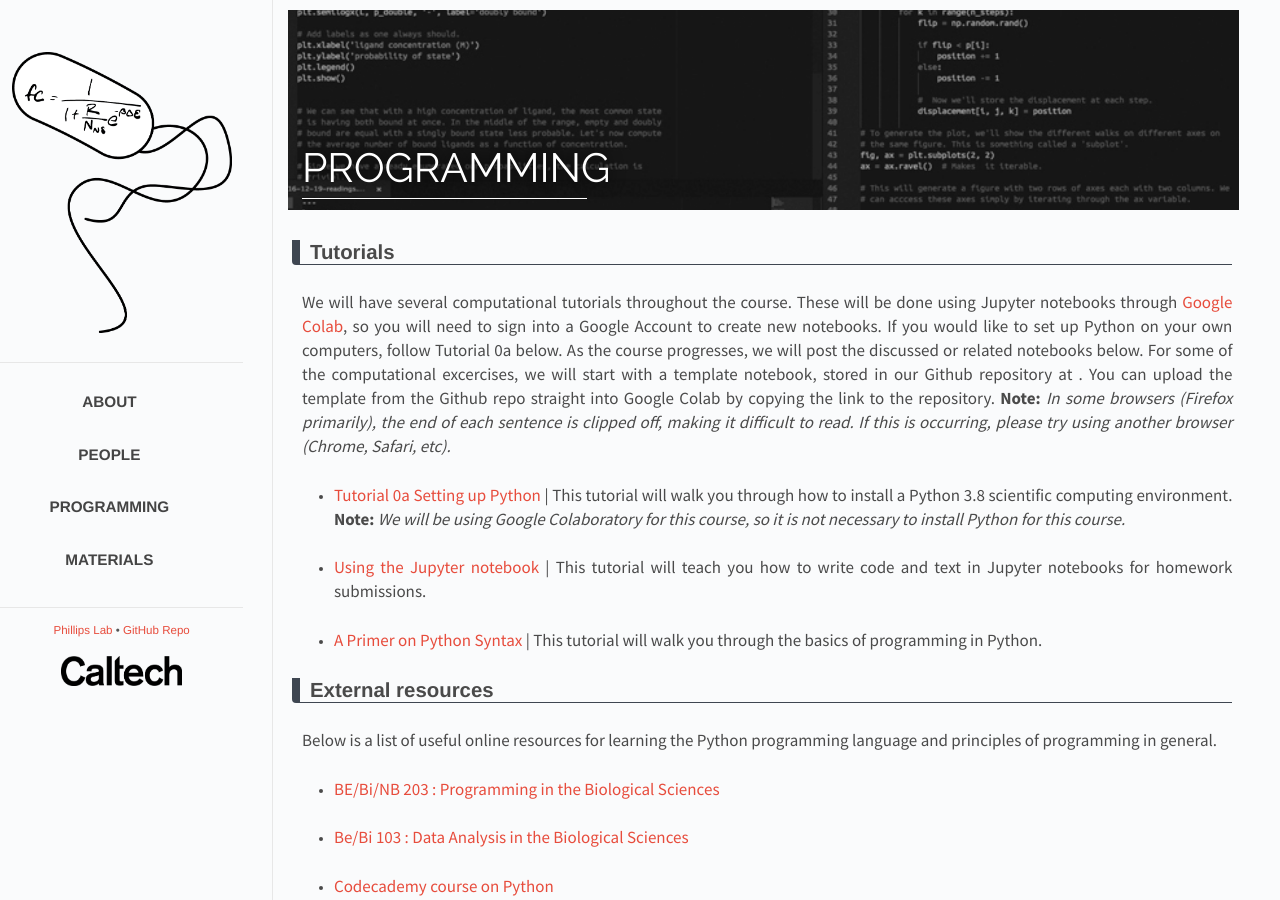
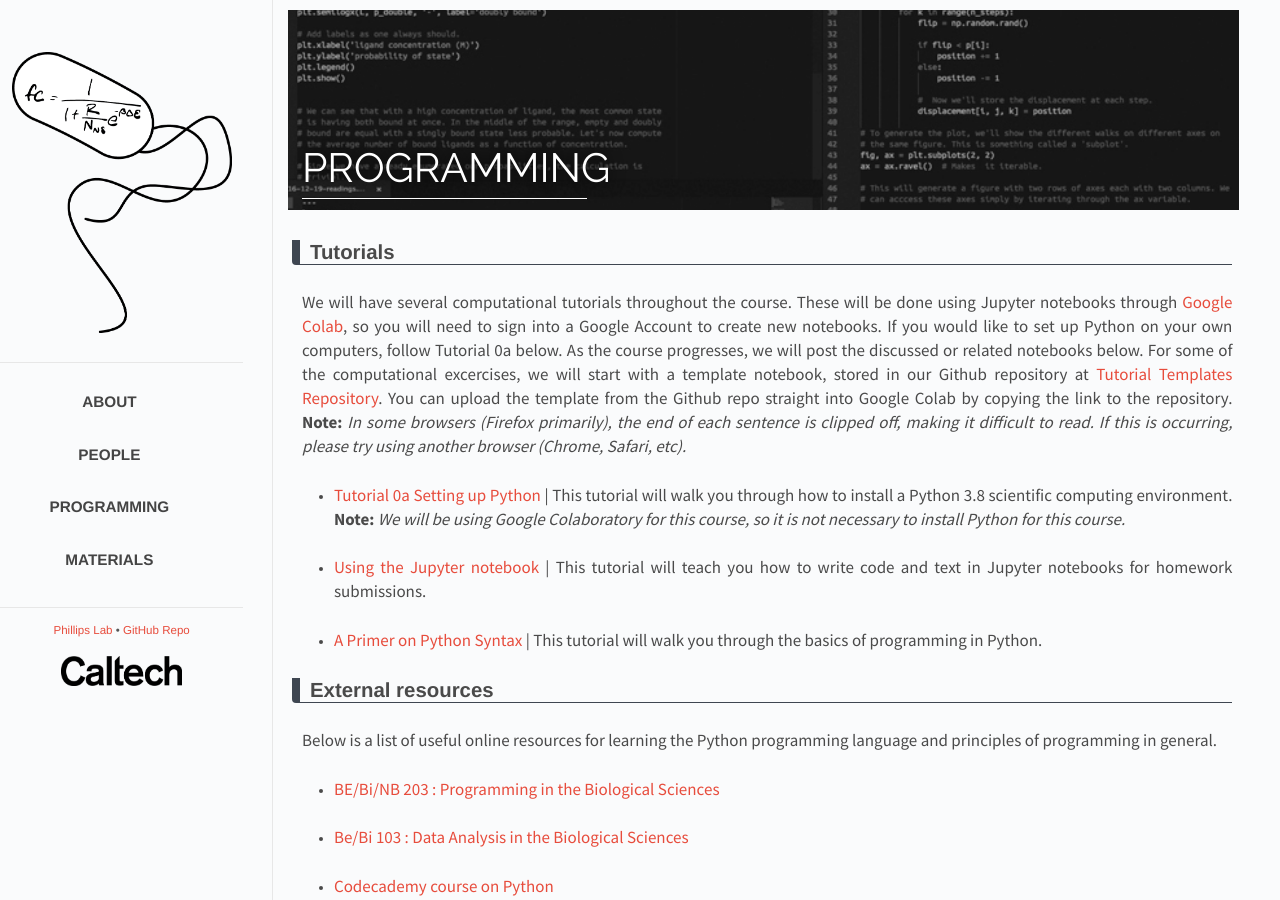
Before and after one commit to RPGroup-PBoC/pboc22_heidelberg, a Jekyll site: the page built from _posts/2022-01-29-code.md, in a window 1280 px wide. Built offline with Jekyll 4.4.1, drawn with Linux system fonts in a browser that asks for light colours.

Commit message:
added link to templates

```diff
--- a/_posts/2022-01-29-code.md
+++ b/_posts/2022-01-29-code.md
@@ -14,7 +14,7 @@ done using Jupyter notebooks through <a href="https://colab.research.google.com"
 so you will need to sign into a Google Account to create new notebooks.
 If you would like to set up Python on your own computers, follow Tutorial 0a below. As the
 course progresses, we will post the discussed or related notebooks below. For some of the computational excercises, we will start with a template notebook, stored in our Github repository at
-<a href="https://github.com/RPGroup-PBoC/tutorial_templates" target="_blank">{{"Tutorial Templates Repository}}</a>. You can upload the template from the Github repo straight into Google Colab by copying the link to the repository. **Note:** *In some
+<a href="https://github.com/RPGroup-PBoC/tutorial_templates" target="_blank">{{"Tutorial Templates Repository"}}</a>. You can upload the template from the Github repo straight into Google Colab by copying the link to the repository. **Note:** *In some
 browsers (Firefox primarily), the end of each sentence is clipped off, making
 it difficult to read. If this is occurring, please try using another browser
 (Chrome, Safari, etc).*
```
